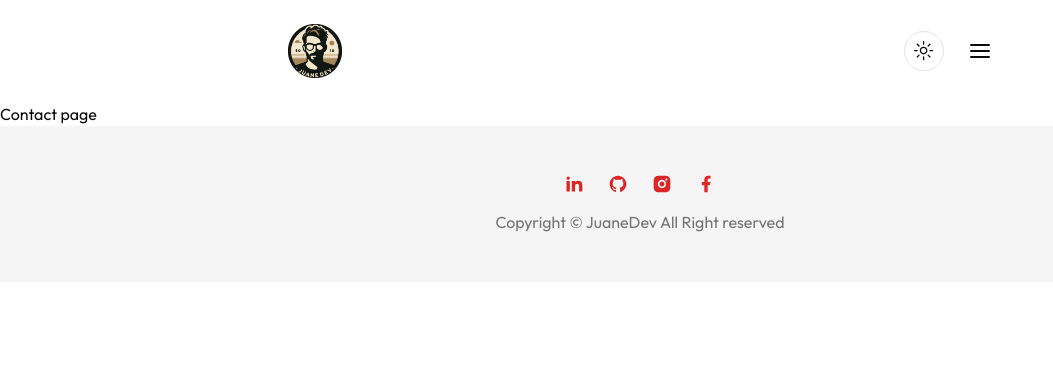
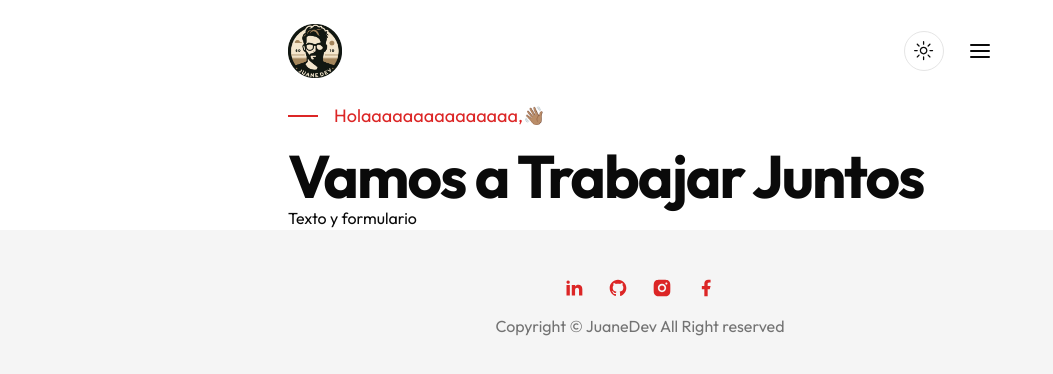
Before and after one commit to juaneprograming/PF-next, a Next.js app: page /contact in a window 1280 px wide. Shown: the top 374 px of the page, without its empty margins (0-1053 px from the left). Built offline with nearby package versions, Linux system fonts and the light colour scheme.

Commit message:
creando el contact me

```diff
--- a/src/app/contact/page.tsx
+++ b/src/app/contact/page.tsx
@@ -1,8 +1,25 @@
-import React from 'react'
+import { MailIcon, HomeIcon, PhoneIcon } from "lucide-react";
 
 const Contact = () => {
-  return <div>Contact page</div>
+  return (
+    <section>
+      <div className="container mx-auto">
+        {/* texto y ilustracion */}
+        <div>
+          {/* texto */}
+          <div className="flex flex-col justify-center">
+            <div className="flex items-center gap-x-4 text-primary text-lg mb-4">
+              <span className="w-[30px] h-[2px] bg-primary"></span>
+              Holaaaaaaaaaaaaaaa,👋🏽
+            </div>
+            <h1 className="h1">Vamos a Trabajar Juntos</h1>
+          </div>
+        </div>
+        {/*  */}
+        <div>Texto y formulario</div>
+      </div>
+    </section>
+  );
+};
 
-}
-
-export default Contact
+export default Contact;
```
